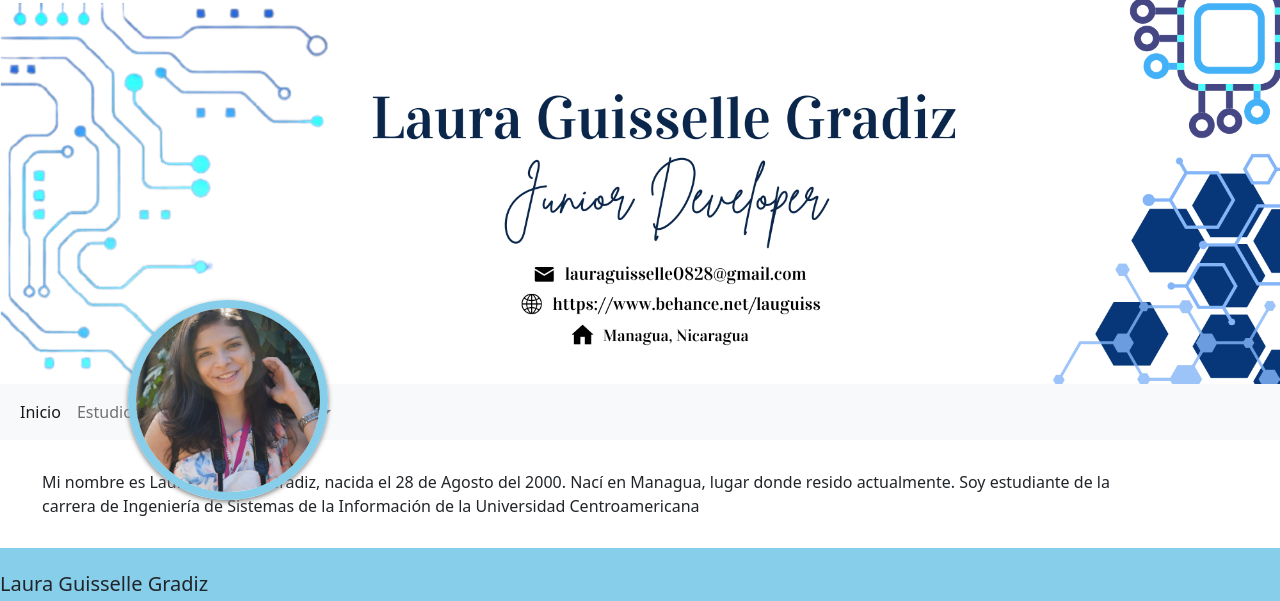
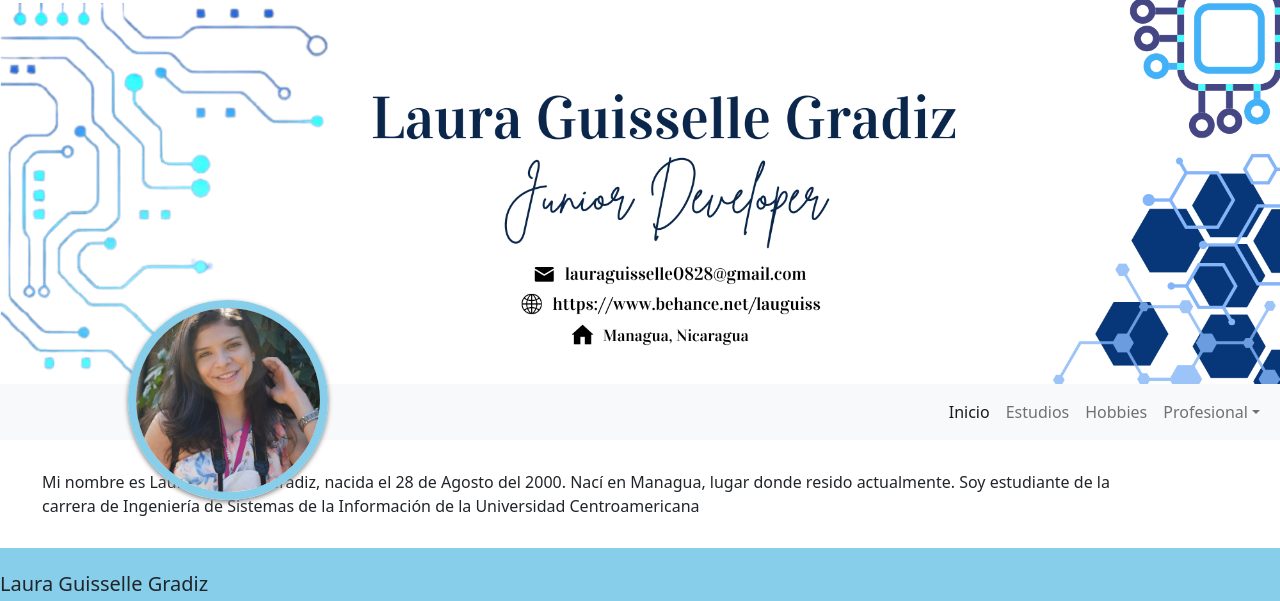
Before and after one commit to Laurag0828/biografia, a plain HTML site: page index.html in a window 1280 px wide. Shown: the top 601 px of the page. Drawn offline with nearby package versions, Linux system fonts and the light colour scheme.

Commit message:
update - nav right

```diff
--- a/index.html
+++ b/index.html
@@ -33,8 +33,8 @@
                     <span class="navbar-toggler-icon"></span>
                 </button>
 
-                <div class="collapse navbar-collapse d-flex" id="navbarNavDropdown">
-                    <ul class="navbar-nav justify-content-end">
+                <div class="collapse navbar-collapse justify-content-end" id="navbarNavDropdown">
+                    <ul class="navbar-nav">
                         <li class="nav-item"><a class="nav-link active" aria-current="page" href="#">Inicio</a></li>
                         <li class="nav-item"><a class="nav-link" href="#">Estudios</a></li>
                         <li class="nav-item"><a class="nav-link" href="./hobbies.html">Hobbies</a></li>
```
